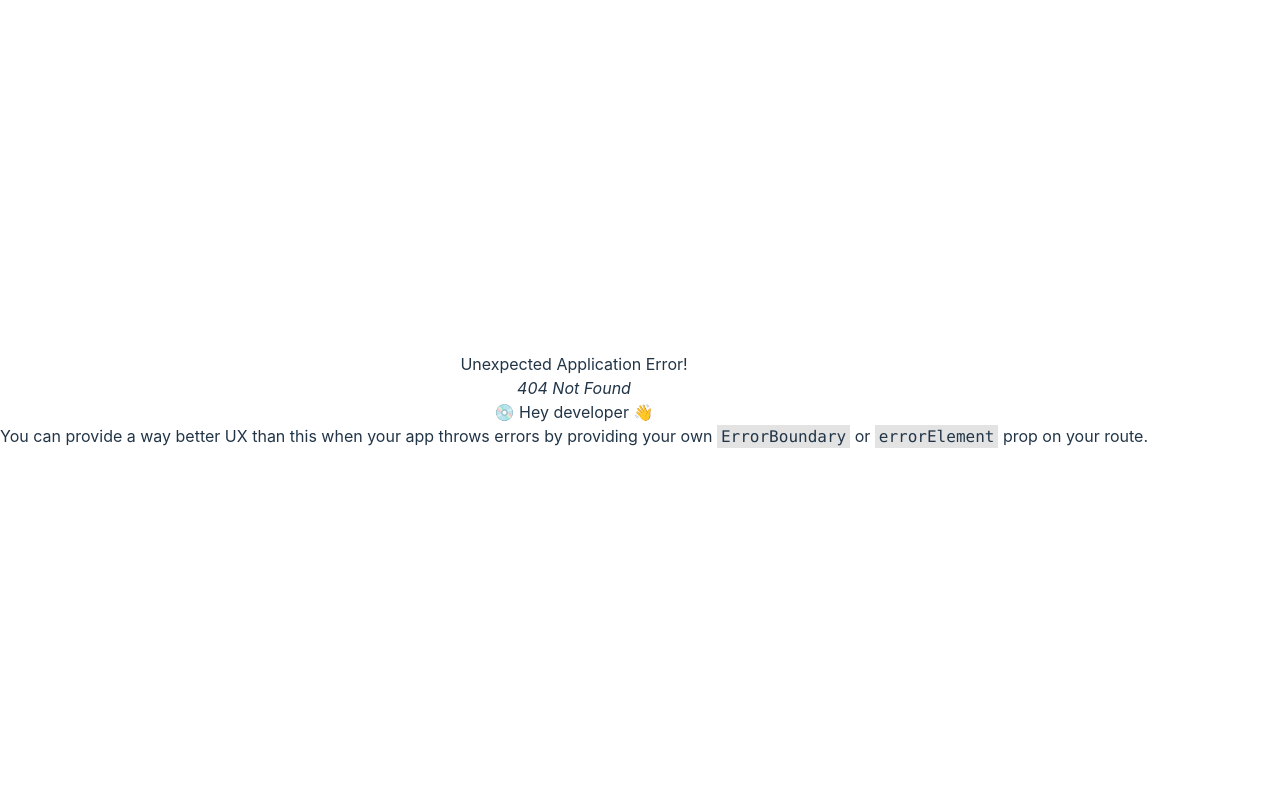
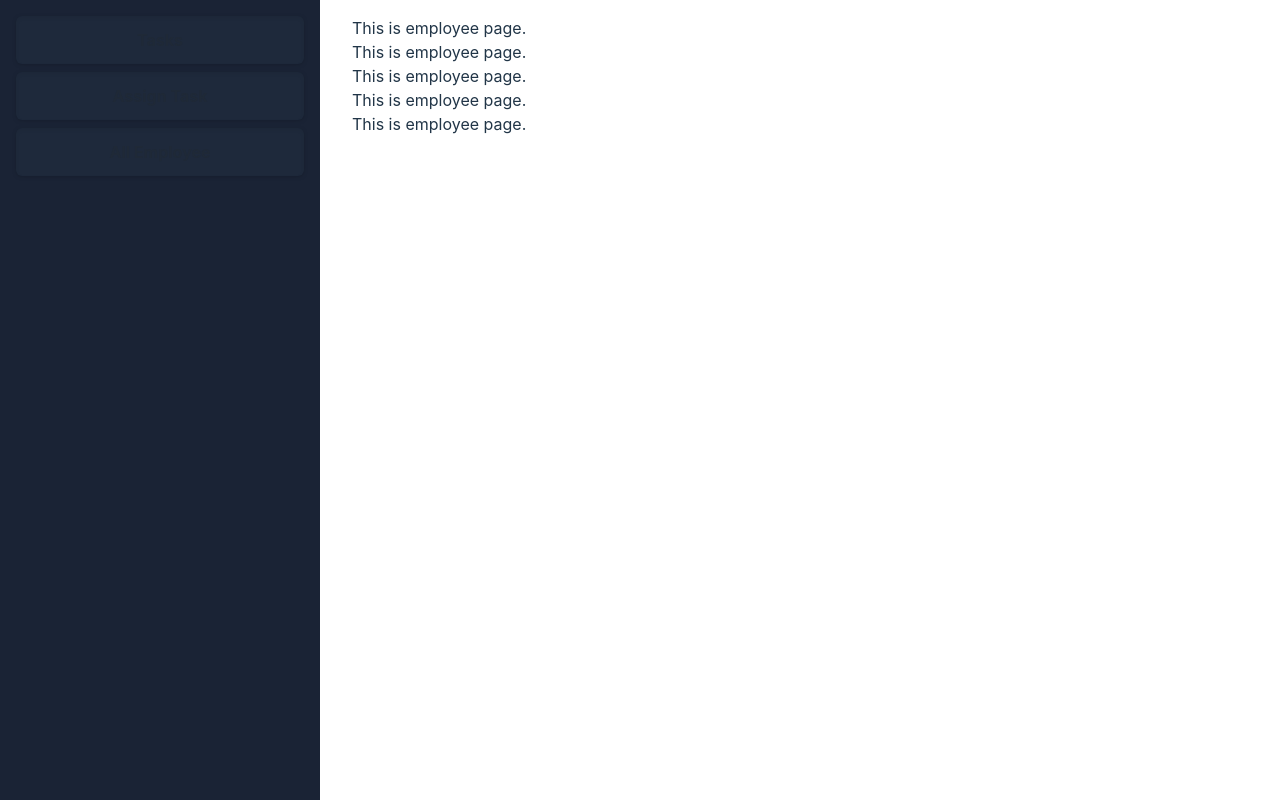
Before and after one commit to OmurRifat/todo-application, a React (Vite) app: page /all-employee in a window 1280 px wide. Before the commit this address had no page. Built offline with nearby package versions, Linux system fonts and the light colour scheme.

Commit message:
layout added & components created

```diff
--- /dev/null
+++ b/public/employeData.json
@@ -0,0 +1,47 @@
+[
+    {
+        "id": "1",
+        "name": "John",
+        "age": "20",
+        "designation": "Software Engineer",
+        "salary": "10000",
+        "email": "john@gmail.com",
+        "phone": "1234567890"
+    },
+    {
+        "id": "2",
+        "name": "Smith",
+        "age": "25",
+        "designation": "Senior Software Engineer",
+        "salary": "20000",
+        "email": "smith@gmail.com",
+        "phone": "1234567890"
+    },
+    {
+        "id": "3",
+        "name": "Lee",
+        "age": "30",
+        "designation": "Project Manager",
+        "salary": "30000",
+        "email": "lee@gmail.com",
+        "phone": "1234567890"
+    },
+    {
+        "id": "4",
+        "name": "Mark",
+        "age": "35",
+        "designation": "Senior Project Manager",
+        "salary": "40000",
+        "email": "mark@gmail.com",
+        "phone": "1234567890"
+    },
+    {
+        "id": "5",
+        "name": "David",
+        "age": "40",
+        "designation": "Senior Project Manager",
+        "salary": "50000",
+        "email": "david@gmail.com",
+        "phone": "1234567890"
+    }
+]
--- a/src/Layout/MainLayout.jsx
+++ b/src/Layout/MainLayout.jsx
@@ -1,12 +1,12 @@
 // eslint-disable-next-line no-unused-vars
 import React from 'react';
-import { Outlet } from 'react-router-dom';
+import { Link, Outlet } from 'react-router-dom';
 
 const MainLayout = () => {
     return (
         <div className="drawer lg:drawer-open">
             <input id="my-drawer-2" type="checkbox" className="drawer-toggle" />
-            <div className="drawer-content flex flex-col items-center">
+            <div className="drawer-content flex flex-col items-center my-4 mx-8">
                 {/* Page content here */ }
                 <label htmlFor="my-drawer-2" className="btn btn-primary drawer-button lg:hidden">Open drawer</label>
                 <Outlet></Outlet>
@@ -15,11 +15,11 @@ const MainLayout = () => {
                 <label htmlFor="my-drawer-2" className="drawer-overlay"></label>
                 <ul className="menu p-4 w-80 h-full bg-secondary text-base-content">
                     {/* Sidebar content here */ }
-                    <li className=' bg-tertiary rounded-md drop-shadow shadow-inner text-base font-bold'><a>Task List</a></li>
-                    <li className=' bg-tertiary rounded-md drop-shadow shadow-inner text-base font-bold my-2'><a>All Employee</a></li>
+                    <Link to="/" className=' bg-tertiary rounded-md drop-shadow shadow-inner text-base font-bold mb-2 py-3'>Tasks</Link>
+                    <Link to="/" className=' bg-tertiary rounded-md drop-shadow shadow-inner text-base font-bold mb-2 py-3'>Assign Task</Link>
+                    <Link to="/all-employee" className=' bg-tertiary rounded-md drop-shadow shadow-inner text-base font-bold mb-2 py-3'>All Employee</Link>
                 </ul>
             </div>
-            {/* Footer */ }
         </div>
     );
 };
--- /dev/null
+++ b/src/Pages/AllEmployee.jsx
@@ -0,0 +1,24 @@
+// eslint-disable-next-line no-unused-vars
+import React, { useEffect, useState } from 'react';
+import Employee from './Employee';
+
+const AllEmployee = () => {
+    const [allEmployee, setAllEmployee] = useState([]);
+
+    useEffect(() => {
+        fetch('employeData.json')
+            .then(res => res.json())
+            .then(data => setAllEmployee(data))
+    }, [])
+    return (
+        <div>
+            {
+                allEmployee.map(employee => <Employee
+                    key={ employee.id }
+                    employee={ employee }></Employee>)
+            }
+        </div>
+    );
+};
+
+export default AllEmployee;
--- /dev/null
+++ b/src/Pages/Employee.jsx
@@ -0,0 +1,12 @@
+// eslint-disable-next-line no-unused-vars
+import React from 'react';
+
+const Employee = () => {
+    return (
+        <div>
+            <h4>This is employee page.</h4>
+        </div>
+    );
+};
+
+export default Employee;
--- a/src/Routes/Router.jsx
+++ b/src/Routes/Router.jsx
@@ -1,6 +1,7 @@
 import { createBrowserRouter } from "react-router-dom";
 import MainLayout from "../Layout/MainLayout";
 import Home from "../Pages/Home";
+import AllEmployee from "../Pages/AllEmployee";
 
 const router = createBrowserRouter([
     {
@@ -10,6 +11,10 @@ const router = createBrowserRouter([
             {
                 path: '/',
                 element: <Home></Home>
+            },
+            {
+                path: '/all-employee',
+                element: <AllEmployee></AllEmployee>
             }
         ]
     }
```
